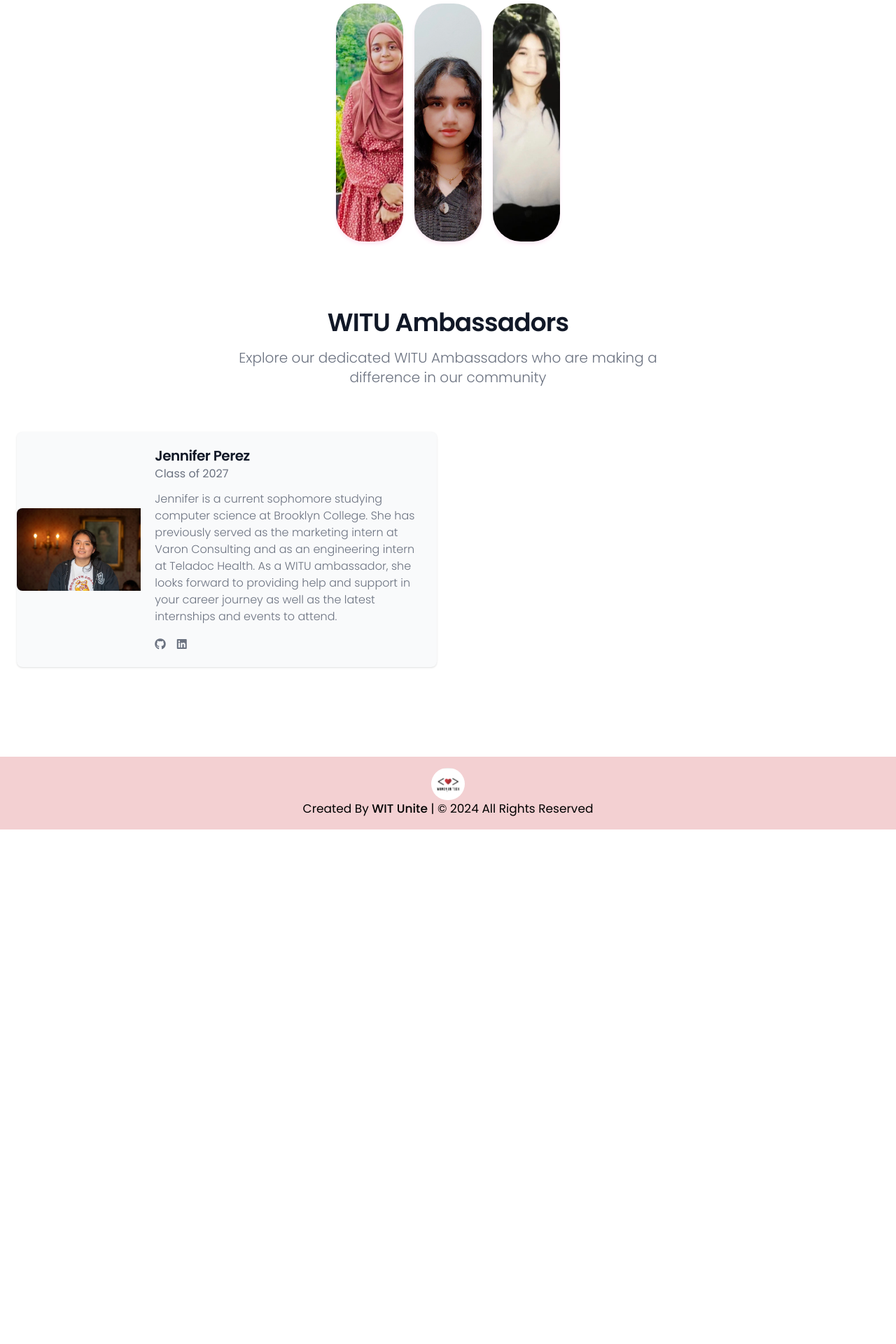
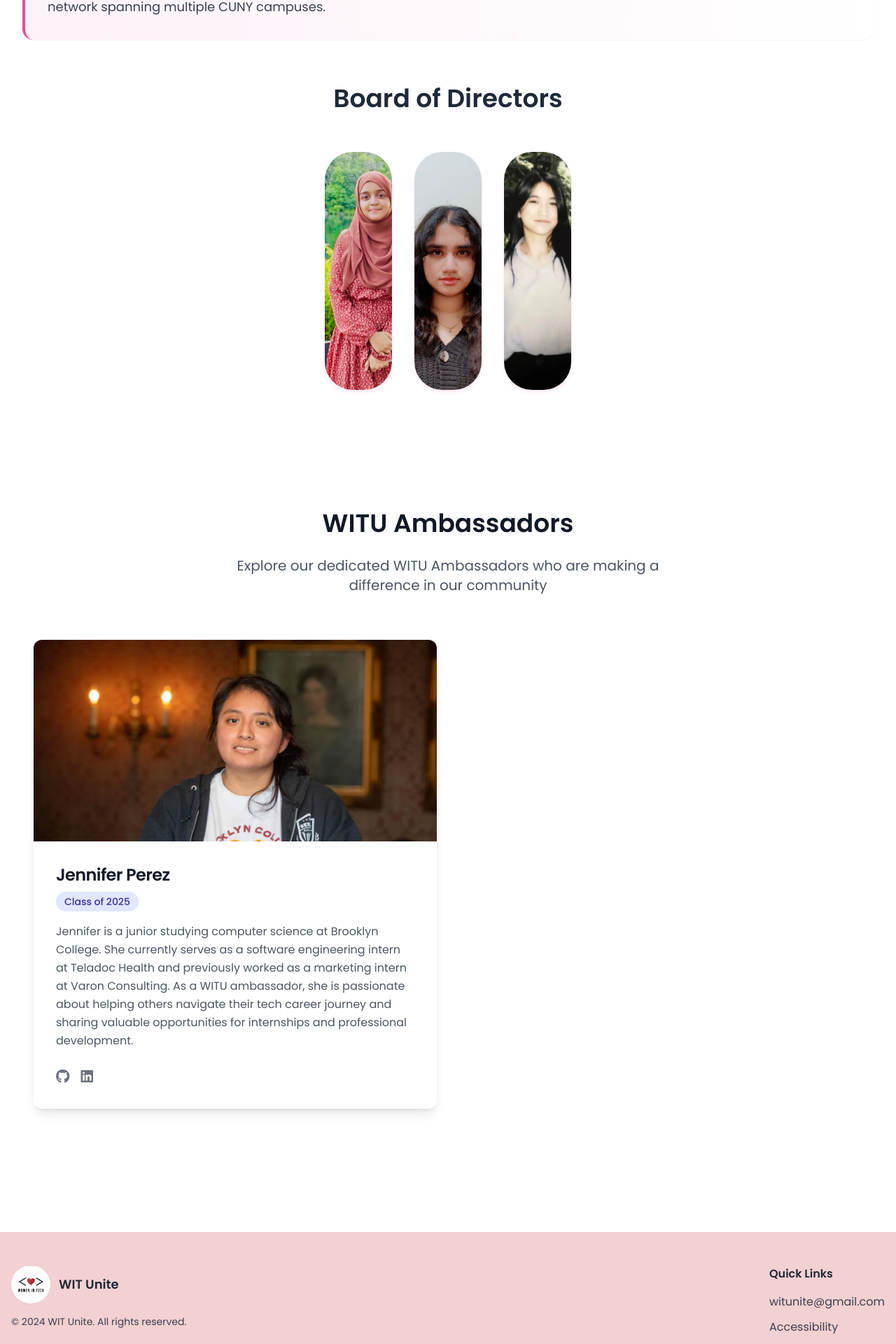
Before and after one commit to AliAngelinaaa/WITUnite, a React (Create React App) app: page /witunite/mtc in a window 1280 px wide. Shown: the part 533-2453 px from the top of the page at 70% size. Before the commit the page ends 1718 px from the top, so only its background shows below. Built offline with nearby package versions, Linux system fonts and the light colour scheme.

Commit message:
idk what i just did but i did smth

```diff
--- a/src/components/Footer.jsx
+++ b/src/components/Footer.jsx
@@ -3,15 +3,55 @@ import logo from "../images/logo.png";
 
 function Footer() {
   return (
-    <div className="bg-[#F3D0D2] py-4 text-center font-poppins">
-      <img className="w-12 h-auto rounded-full overflow-hidden mx-auto" src={logo} alt="WIT Unite logo. it is a < with a red heart and > followed by Women in Tech" />
+    <footer className="bg-[#F3D0D2] py-12">
+      <div className="container mx-auto px-4">
+        <div className="flex flex-col md:flex-row md:justify-between items-center md:items-start gap-8">
+          {/* Logo and Copyright */}
+          <div className="flex flex-col items-center md:items-start gap-4">
+            <div className="flex items-center gap-3">
+              <img
+                className="w-14 h-auto rounded-full shadow-sm"
+                src={logo}
+                alt="WIT Unite logo. it is a < with a red heart and > followed by Women in Tech"
+              />
+              <h2 className="text-lg font-semibold text-gray-800">WIT Unite</h2>
+            </div>
+            <p className="text-gray-700 text-sm">© 2024 WIT Unite. All rights reserved.</p>
+          </div>
 
-      <div className="text">
-        <span className="text-[17px] font-normal text-black">
-          Created By <a className="font-medium text-black hover:underline" href="#">WIT Unite</a> | &#169; 2024 All Rights Reserved
-        </span>
+          {/* Links */}
+          <div className="text-center md:text-left">
+            <h3 className="font-semibold text-gray-800 mb-4">Quick Links</h3>
+            <ul className="flex flex-col gap-3">
+              <li>
+                <a
+                  href="mailto:womenintechunite@gmail.com"
+                  className="text-gray-700 hover:text-gray-900 hover:underline transition-colors"
+                >
+                  witunite@gmail.com
+                </a>
+              </li>
+              <li>
+                <a
+                  href="/accessibility"
+                  className="text-gray-700 hover:text-gray-900 hover:underline transition-colors"
+                >
+                  Accessibility
+                </a>
+              </li>
+              <li>
+                <a
+                  href="/privacy-policy"
+                  className="text-gray-700 hover:text-gray-900 hover:underline transition-colors"
+                >
+                  Privacy Policy
+                </a>
+              </li>
+            </ul>
+          </div>
+        </div>
       </div>
-    </div>
+    </footer>
   );
 }
 
--- a/src/pages/mtc.jsx
+++ b/src/pages/mtc.jsx
@@ -23,7 +23,7 @@ function Mtc() {
       classOf: "2024",
       bio: "Nafisa Anzum is a Computer Science graduate from Brooklyn College, having completed her degree in just three years. She is currently a Service Recovery Analyst at HealthFirst and a co-founder of WIT Unite. Nafisa's experience includes internships with The New York Times, Teladoc Health, Wikitongues, and Blackstone, where she developed full-stack applications and improved engineering processes. Through WIT Unite, Nafisa aims to empower and inspire young women in tech by providing valuable resources, mentorship, and a supportive network to help them succeed in their careers.",
       img: nafisa,
-      linkedin: "https://www.linkedin.com/in/nafisa-anzum-aa8526216/",
+      linkedin: "https://www.linkedin.com/in/nafisaanzum/",
     },
     {
       name: "Sabina Ismailova",
@@ -36,56 +36,75 @@ function Mtc() {
   ];
 
   return (
-    <div>
-      <section className="mb-12 p-6 border-l-4 border-indigo-500 bg-indigo-50">
-        <h2 className="text-2xl font-bold text-indigo-800 mb-4">Meet the Team</h2>
-        <p className="text-gray-700 leading-relaxed">We're a small but dedicated team with big dreams. Our mission is to reach out to all CUNY campuses and empower women in tech. Through mentorship, resources, and community support, we're committed to helping every aspiring woman in technology achieve her goals.</p>
+    <div className="max-w-7xl mx-auto px-4 sm:px-6 lg:px-8 py-12">
+      <section className="mb-16 p-8 rounded-2xl border-l-4 border-indigo-500 bg-gradient-to-r from-indigo-50 to-white shadow-sm">
+        <h2 className="text-3xl font-bold text-indigo-800 mb-4">Meet the Team</h2>
+        <p className="text-gray-700 leading-relaxed text-lg">We're a small but dedicated team with big dreams. Our mission is to reach out to all CUNY campuses and empower women in tech. Through mentorship, resources, and community support, we're committed to helping every aspiring woman in technology achieve her goals.</p>
       </section>
 
-      <section className="mb-12 p-6 border-l-4 border-pink-500 bg-pink-50">
-        <h2 className="text-2xl font-bold text-pink-800 mb-4">Our History</h2>
-        <p className="text-gray-700 leading-relaxed">Women in Tech Unite (WITU) was founded in 2023 by a group of passionate CUNY students who recognized the need for a supportive community for women in technology. Since our inception, we've grown from a small group of friends to a thriving network spanning multiple CUNY campuses.</p>
+      <section className="mb-16 p-8 rounded-2xl border-l-4 border-pink-500 bg-gradient-to-r from-pink-50 to-white shadow-sm">
+        <h2 className="text-3xl font-bold text-pink-800 mb-4">Our History</h2>
+        <p className="text-gray-700 leading-relaxed text-lg">Women in Tech Unite (WITU) was founded in 2023 by a group of passionate CUNY students who recognized the need for a supportive community for women in technology. Since our inception, we've grown from a small group of friends to a thriving network spanning multiple CUNY campuses.</p>
       </section>
 
-      <h2 className="text-3xl font-bold text-center text-gray-800 mb-8">Board of Directors</h2>
-      <div className="flex flex-wrap justify-center p-2 gap-4">
+      <h2 className="text-4xl font-bold text-center text-gray-800 mb-12">Board of Directors</h2>
+      <div className="flex flex-wrap justify-center p-2 gap-8">
         {members.map((member, index) => (
           <MtcCard key={index} member={member} />
         ))}
       </div>
 
-      <br />
+      <section className="mt-24  py-16">
+        <div className="max-w-screen-xl mx-auto px-4">
+          <div className="mx-auto max-w-2xl text-center mb-16">
+            <h2 className="mb-6 text-4xl font-bold text-gray-900 leading-tight">
+              WITU Ambassadors
+            </h2>
+            <p className="text-xl text-gray-600">
+              Explore our dedicated WITU Ambassadors who are making a difference in our community
+            </p>
+          </div>
 
-      <section className="bg-white">
-        <div className="py-8 px-4 mx-auto max-w-screen-xl lg:py-16 lg:px-6">
-          <div className="mx-auto max-w-screen-sm text-center mb-8 lg:mb-16">
-            <h2 className="mb-4 text-4xl tracking-tight font-extrabold text-gray-900">WITU Ambassadors</h2>
-            <p className="font-light text-gray-500 lg:mb-16 sm:text-xl">Explore our dedicated WITU Ambassadors who are making a difference in our community</p>
-          </div>
           <div className="grid gap-8 mb-6 lg:mb-16 md:grid-cols-2">
-            <div className="items-center bg-gray-50 rounded-lg shadow sm:flex">
-              <a href="#">
-                <img className="w-full rounded-lg sm:rounded-none sm:rounded-l-lg" src={jennifer} alt="Jennifer Perez" />
-              </a>
-              <div className="p-5">
-                <h3 className="text-xl font-bold tracking-tight text-gray-900">
-                  <a href="#">Jennifer Perez</a>
+            <div className="flex flex-col bg-white rounded-xl shadow-lg transition-transform hover:scale-[1.02] overflow-hidden">
+              <div className="w-full h-72 overflow-hidden">
+                <img
+                  className="w-full h-full object-cover transition-transform hover:scale-105 duration-300"
+                  src={jennifer}
+                  alt="Jennifer Perez"
+                />
+              </div>
+              <div className="p-8">
+                <h3 className="text-2xl font-bold tracking-tight text-gray-900 mb-2">
+                  <a href="#" className="hover:text-indigo-600 transition-colors">Jennifer Perez</a>
                 </h3>
-                <span className="text-gray-500">Class of 2027</span>
-                <p className="mt-3 mb-4 font-light text-gray-500">Jennifer is a current sophomore studying computer science at
-                  Brooklyn College. She has previously served as the marketing intern
-                  at Varon Consulting and as an engineering intern at Teladoc Health.
-                  As a WITU ambassador, she looks forward to providing help and
-                  support in your career journey as well as the latest internships and
-                  events to attend.</p>
-                <ul className="flex space-x-4 sm:mt-0">
+                <span className="inline-block px-3 py-1 rounded-full text-sm font-medium bg-indigo-100 text-indigo-800 mb-4">
+                  Class of 2025
+                </span>
+                <p className="mb-6 text-gray-600 leading-relaxed">
+                  Jennifer is a junior studying computer science at Brooklyn College.
+                  She currently serves as a software engineering intern at Teladoc Health
+                  and previously worked as a marketing intern at Varon Consulting.
+                  As a WITU ambassador, she is passionate about helping others navigate
+                  their tech career journey and sharing valuable opportunities for
+                  internships and professional development.
+                </p>
+                <ul className="flex space-x-4">
                   <li>
-                    <a href="#" className="text-gray-500 hover:text-gray-900">
+                    <a
+                      href="https://github.com/jenniferp1"
+                      className="text-gray-500 hover:text-gray-900 text-xl transition-colors"
+                    >
                       <i className="fab fa-github"></i>
                     </a>
                   </li>
                   <li>
-                    <a href="#" className="text-gray-500 hover:text-gray-900">
+                    <a
+                      href="https://www.linkedin.com/in/jennifer-perez-juarez/"
+                      target="_blank"
+                      className="text-gray-500 hover:text-gray-900 text-xl transition-colors"
+                    >
+
                       <i className="fab fa-linkedin"></i>
                     </a>
                   </li>
```
